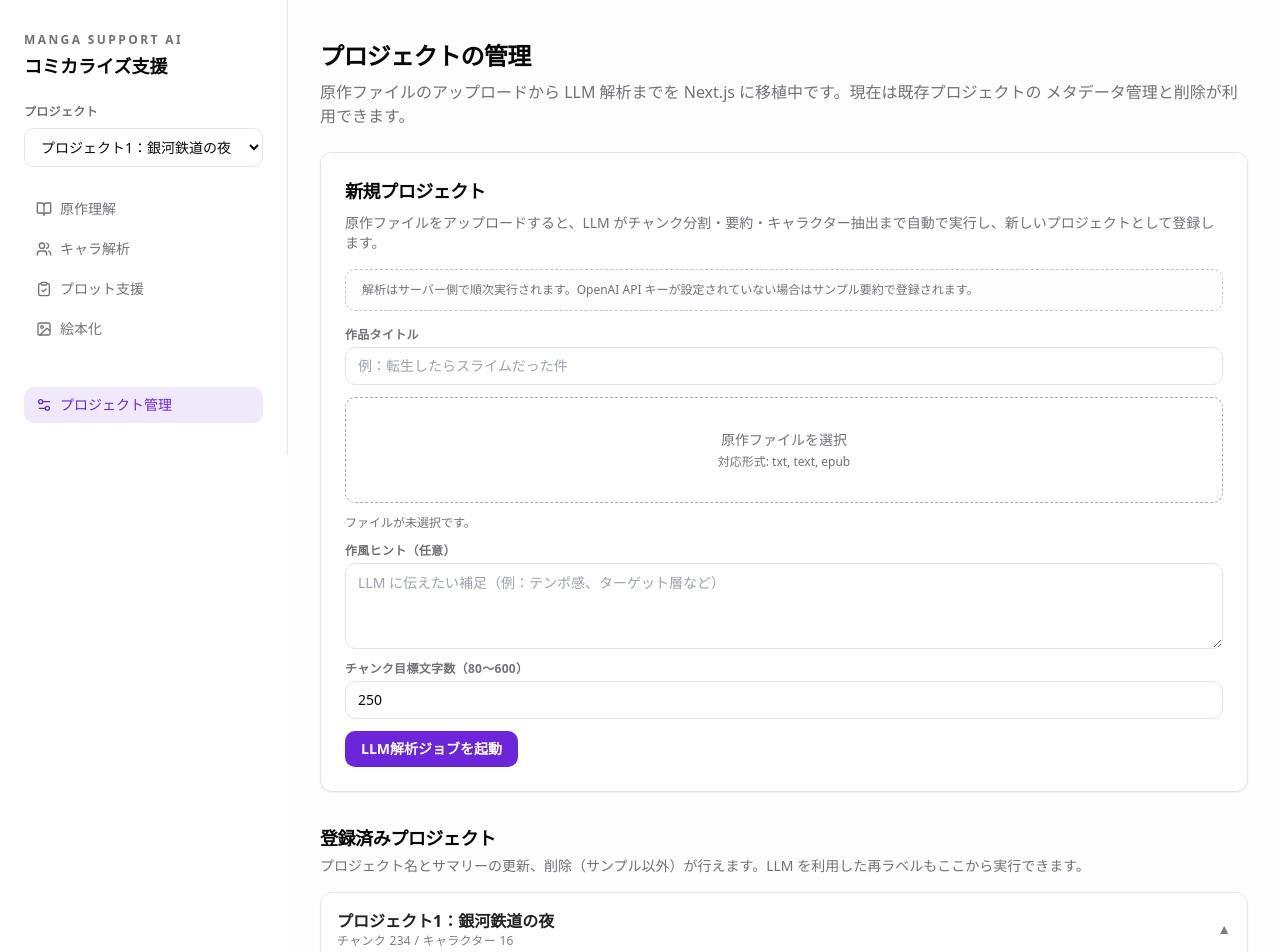
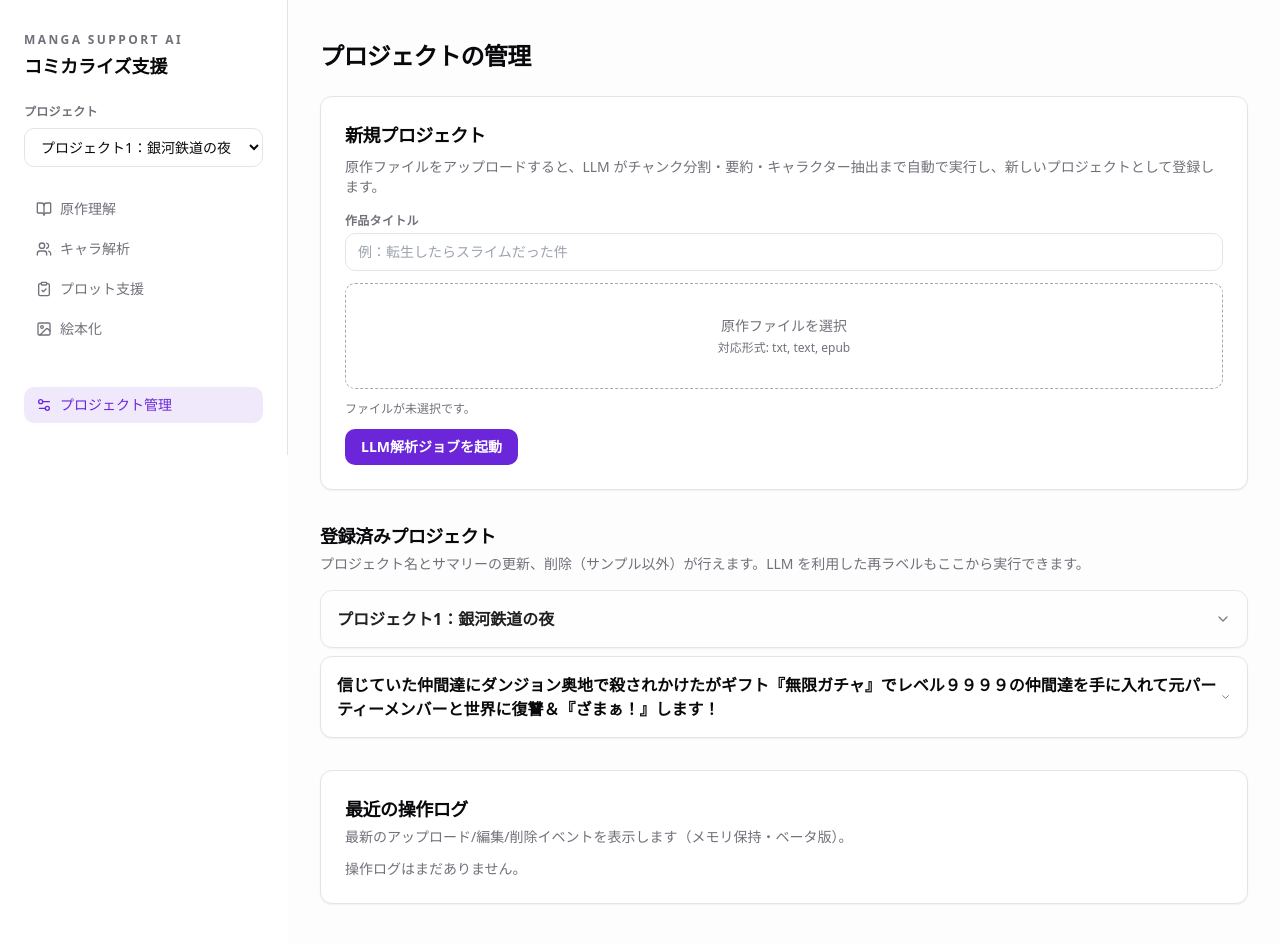
Before and after one commit to Aryu-Tamura/manga-support-ai-ver2, a Next.js app: page /projects/manage in a window 1280 px wide. Shown: the top 952 px of the page. Built offline with nearby package versions, Linux system fonts and the light colour scheme.

Commit message:
プロジェクト管理のUIを修正

```diff
--- a/app/(dashboard)/projects/manage/page.tsx
+++ b/app/(dashboard)/projects/manage/page.tsx
@@ -11,11 +11,7 @@ export default async function ProjectManagePage() {
       <section className="space-y-6">
         <header className="space-y-2">
           <h2 className="text-2xl font-bold tracking-tight">プロジェクトの管理</h2>
-          <p className="text-muted-foreground">
-            原作ファイルのアップロードから LLM 解析までを Next.js に移植中です。現在は既存プロジェクトの
-            メタデータ管理と削除が利用できます。
-          </p>
-        </header>
+      </header>
         <ManageClient projects={projects} auditEvents={auditEvents} />
       </section>
     </div>
--- a/components/manage/manage-client.tsx
+++ b/components/manage/manage-client.tsx
@@ -9,6 +9,7 @@ import {
   relabelProjectAction
 } from "@/app/(dashboard)/projects/manage/actions";
 import { cn } from "@/lib/utils";
+import { ChevronDown } from "lucide-react";
 
 type ManageProject = {
   key: string;
@@ -55,7 +56,7 @@ export function ManageClient({ projects, auditEvents }: ManageClientProps) {
   const [deleteConfirmation, setDeleteConfirmation] = useState<string | null>(null);
   const [isUpdating, startUpdateTransition] = useTransition();
   const [isDeleting, startDeleteTransition] = useTransition();
-  const [expandedKey, setExpandedKey] = useState<string | null>(projects[0]?.key ?? null);
+  const [expandedKey, setExpandedKey] = useState<string | null>(null);
 
   const [uploadMessage, setUploadMessage] = useState<MessageState>(null);
   const uploadStepLabels = [
@@ -67,8 +68,6 @@ export function ManageClient({ projects, auditEvents }: ManageClientProps) {
   const [uploadTitle, setUploadTitle] = useState("");
   const [uploadFileName, setUploadFileName] = useState<string | null>(null);
   const [uploadFile, setUploadFile] = useState<File | null>(null);
-  const [uploadStyleHint, setUploadStyleHint] = useState("");
-  const [uploadChunkSize, setUploadChunkSize] = useState(250);
   const [isUploading, startUploadTransition] = useTransition();
   const fileInputRef = useRef<HTMLInputElement | null>(null);
   const router = useRouter();
@@ -79,8 +78,8 @@ export function ManageClient({ projects, auditEvents }: ManageClientProps) {
 
   const formMap = useMemo(() => new Map(forms.map((form) => [form.key, form])), [forms]);
   useEffect(() => {
-    if (!expandedKey || !projects.some((project) => project.key === expandedKey)) {
-      setExpandedKey(projects[0]?.key ?? null);
+    if (expandedKey && !projects.some((project) => project.key === expandedKey)) {
+      setExpandedKey(null);
     }
   }, [projects, expandedKey]);
 
@@ -207,9 +206,9 @@ export function ManageClient({ projects, auditEvents }: ManageClientProps) {
       try {
         const formData = new FormData();
         formData.append("title", uploadTitle.trim());
-        formData.append("styleHint", uploadStyleHint);
+        formData.append("styleHint", "");
         formData.append("file", uploadFile, uploadFile.name);
-        formData.append("chunkTarget", String(uploadChunkSize));
+        formData.append("chunkTarget", "250");
         setUploadSteps(2);
         const response = await createProjectFromUploadAction(formData);
         setUploadSteps(3);
@@ -219,10 +218,8 @@ export function ManageClient({ projects, auditEvents }: ManageClientProps) {
         });
         if (response.ok) {
           setUploadTitle("");
-          setUploadStyleHint("");
           setUploadFile(null);
           setUploadFileName(null);
-          setUploadChunkSize(250);
           if (fileInputRef.current) {
             fileInputRef.current.value = "";
           }
@@ -248,10 +245,6 @@ export function ManageClient({ projects, auditEvents }: ManageClientProps) {
           </p>
         </header>
         <div className="mt-4 space-y-4">
-          <div className="rounded-md border border-dashed border-muted-foreground/40 bg-muted/20 px-4 py-3 text-xs text-muted-foreground">
-            解析はサーバー側で順次実行されます。OpenAI API キーが設定されていない場合はサンプル要約で登録されます。
-          </div>
-
           <div className="space-y-3">
             <label className="flex flex-col gap-1">
               <span className="text-xs font-semibold uppercase tracking-wide text-muted-foreground">
@@ -288,33 +281,6 @@ export function ManageClient({ projects, auditEvents }: ManageClientProps) {
             <div className="text-xs text-muted-foreground">
               {uploadFileName ? `選択済みファイル: ${uploadFileName}` : "ファイルが未選択です。"}
             </div>
-
-            <label className="flex flex-col gap-1">
-              <span className="text-xs font-semibold uppercase tracking-wide text-muted-foreground">
-                作風ヒント（任意）
-              </span>
-              <textarea
-                value={uploadStyleHint}
-                onChange={(event) => setUploadStyleHint(event.target.value)}
-                rows={3}
-                placeholder="LLM に伝えたい補足（例：テンポ感、ターゲット層など）"
-                className="rounded-md border border-border bg-background px-3 py-2 text-sm leading-relaxed text-foreground outline-none transition focus-visible:ring-2 focus-visible:ring-ring focus-visible:ring-offset-2"
-              />
-            </label>
-
-            <label className="flex flex-col gap-1">
-              <span className="text-xs font-semibold uppercase tracking-wide text-muted-foreground">
-                チャンク目標文字数（80〜600）
-              </span>
-              <input
-                type="number"
-                min={80}
-                max={600}
-                value={uploadChunkSize}
-                onChange={(event) => setUploadChunkSize(Number(event.target.value) || 250)}
-                className="rounded-md border border-border bg-background px-3 py-2 text-sm outline-none transition focus-visible:ring-2 focus-visible:ring-ring focus-visible:ring-offset-2"
-              />
-            </label>
 
             <button
               type="button"
@@ -396,30 +362,31 @@ export function ManageClient({ projects, auditEvents }: ManageClientProps) {
                   disabled && "opacity-90"
                 )}
               >
-                <div className="flex flex-wrap items-center justify-between gap-2">
+                <div className="flex items-center gap-2">
                   <button
                     type="button"
+                    aria-expanded={isExpanded}
+                    aria-controls={`project-panel-${project.key}`}
                     onClick={() => setExpandedKey(isExpanded ? null : project.key)}
                     className="flex w-full items-center justify-between text-left"
                   >
-                    <div className="flex flex-col">
-                      <h4 className="text-base font-semibold text-foreground">{project.title}</h4>
-                      <p className="text-xs uppercase tracking-wide text-muted-foreground">
-                        チャンク {project.chunkCount} / キャラクター {project.characterCount}
-                      </p>
-                    </div>
-                    <span className="text-sm text-muted-foreground">
-                      {isExpanded ? "▲" : "▼"}
-                    </span>
+                    <h4 className="text-base font-semibold text-foreground">{project.title}</h4>
+                    <ChevronDown
+                      className={cn(
+                        "h-4 w-4 text-muted-foreground transition-transform",
+                        isExpanded && "rotate-180"
+                      )}
+                    />
                   </button>
-                  {project.isSample && (
-                    <span className="rounded-full border border-muted-foreground/40 px-3 py-1 text-xs font-medium text-muted-foreground">
-                      サンプル（編集不可）
-                    </span>
-                  )}
                 </div>
                 {isExpanded && (
-                  <div className="mt-4 space-y-4">
+                  <div
+                    id={`project-panel-${project.key}`}
+                    className="mt-4 space-y-4 border-t border-border/60 pt-4"
+                  >
+                    <p className="text-xs uppercase tracking-wide text-muted-foreground">
+                      チャンク {project.chunkCount} / キャラクター {project.characterCount}
+                    </p>
                     <label className="flex flex-col gap-2">
                       <span className="text-xs font-semibold uppercase tracking-wide text-muted-foreground">
                         プロジェクト名
```
